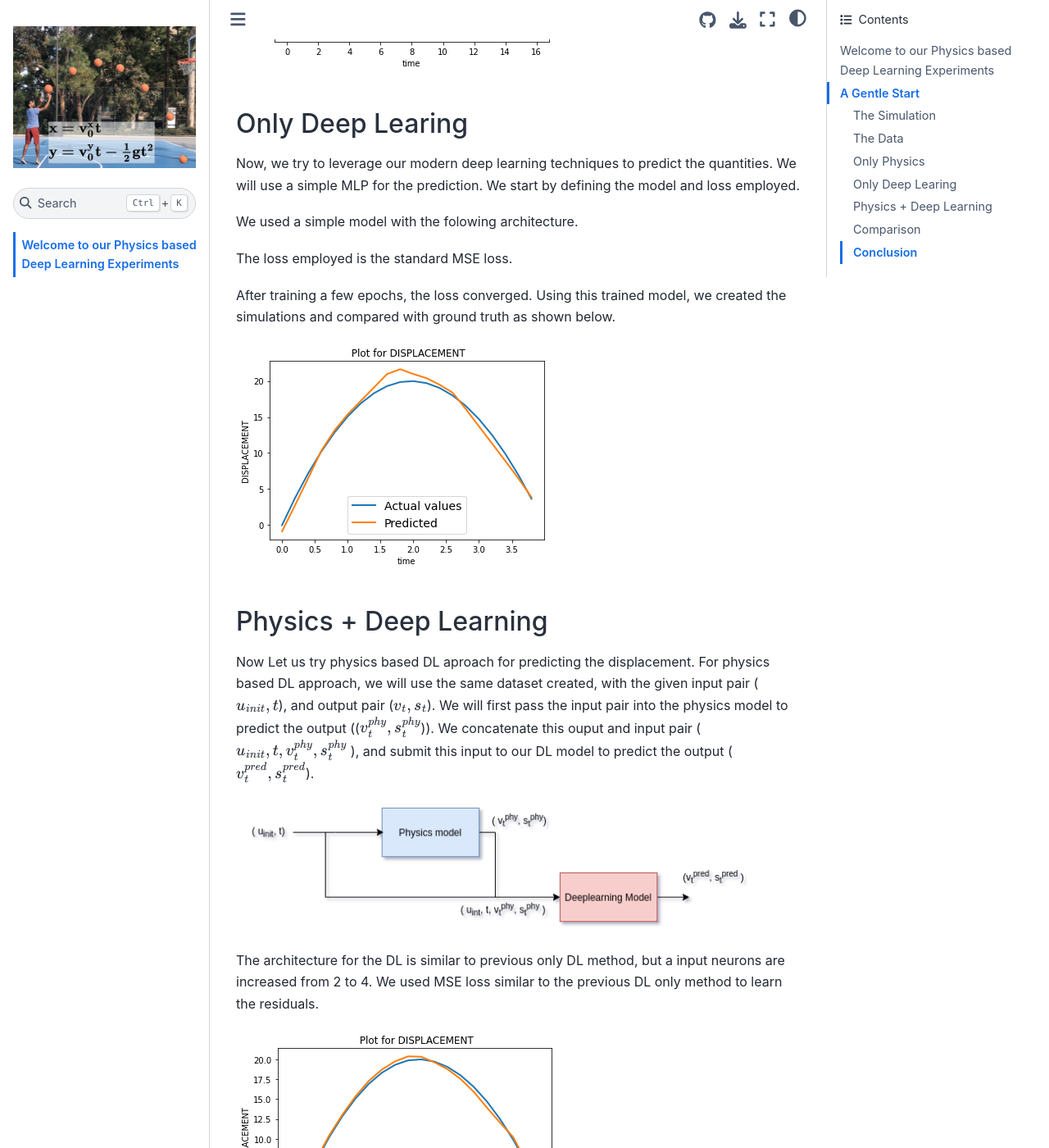
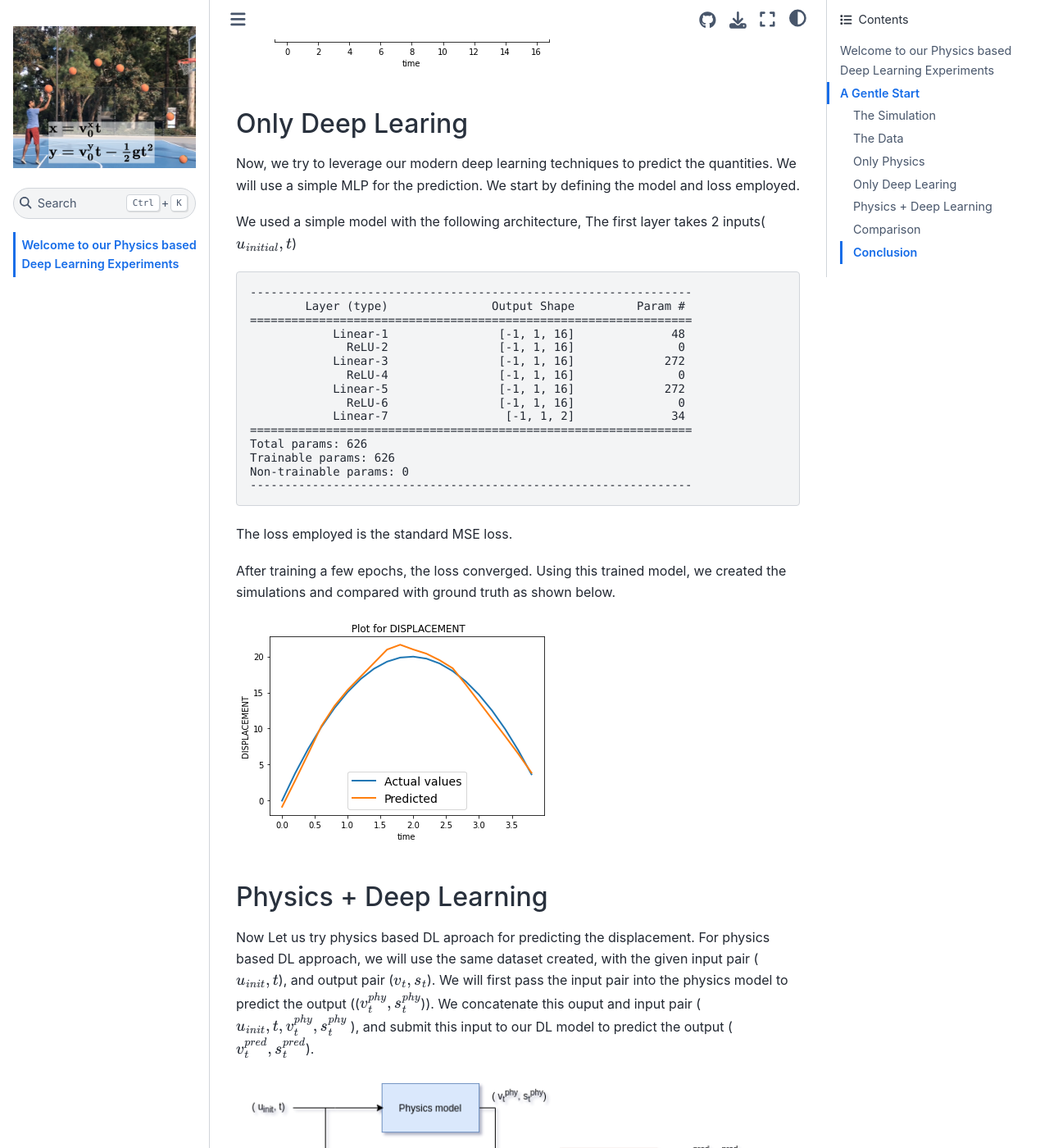
Before and after one commit to srinath2022/physics-based-DL, a Jupyter Book: the page built from intro.md, in a window 1280 px wide and 1400 px high, scrolled down 2986 px. Shown: the whole window at 82% size. Built offline with Jupyter Book 1.0.4 settings and Sphinx 7.4.7 and the Sphinx Book theme 1.1.4, drawn with Linux system fonts in a browser that asks for light colours; some of the changed text lies outside the part shown.

Commit message:
updated model

```diff
--- a/intro.md
+++ b/intro.md
@@ -57,7 +57,7 @@ The collected data would look like this, $X, Y$ where
 $X = (u, t), Y = (s_t)$
 $u, t$ represent initial velocity and time step, where as $S_t$ represents displacement covered after time $t$.
 
-We create a dataset of 10000 points and split the dataset collected into train(80%) and test(20%) respectively.
+We create varied size datasets of points and split the dataset collected into train and test respectively.
 
 ## Only Physics
 
@@ -78,7 +78,25 @@ The following figure shows a typical trajectory predicted by physics vs the actu
 
 Now, we try to leverage our modern deep learning techniques to predict the quantities. We will use a simple MLP for the prediction. We start by defining the model and loss employed.
 
-We used a simple model with the folowing architecture.
+We used a simple model with the following architecture, The first layer takes 2 inputs($u_{initial}, t$)
+
+<pre>
+----------------------------------------------------------------
+        Layer (type)               Output Shape         Param #
+================================================================
+            Linear-1                [-1, 1, 16]              48
+              ReLU-2                [-1, 1, 16]               0
+            Linear-3                [-1, 1, 16]             272
+              ReLU-4                [-1, 1, 16]               0
+            Linear-5                [-1, 1, 16]             272
+              ReLU-6                [-1, 1, 16]               0
+            Linear-7                 [-1, 1, 2]              34
+================================================================
+Total params: 626
+Trainable params: 626
+Non-trainable params: 0
+----------------------------------------------------------------
+</pre>
 
 The loss employed is the standard MSE loss.
 
```
Also changed, not shown: other parts of intro.md (+2 -2 lines).
